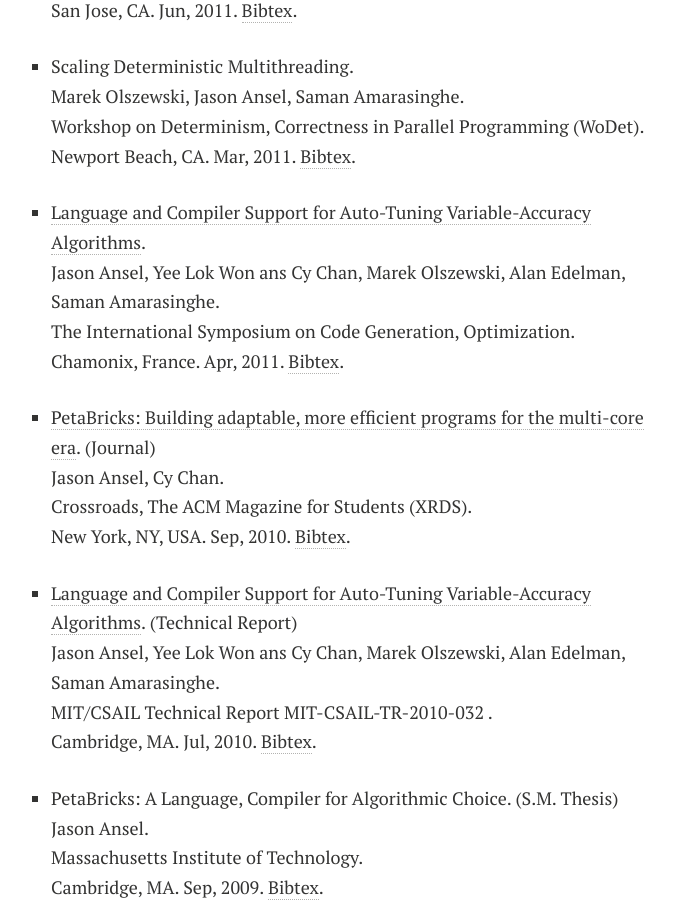
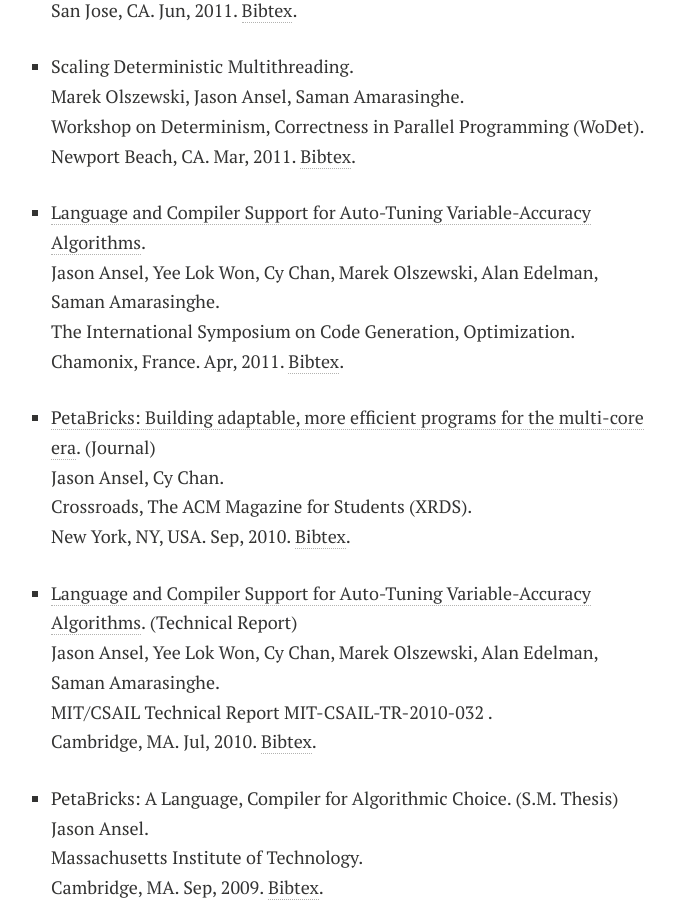
Before and after one commit to jansel/jansel.github.io, a Jekyll site: the page built from publications.md, in a window 1280 px wide and 900 px high, scrolled down 1977 px. Shown: the whole window, without its empty margins (309-984 px from the left). Built offline with Jekyll 4.4.1, drawn with Linux system fonts in a browser that asks for light colours; nearby versions of some CDN libraries; Markdown is read by kramdown in place of the engine named in the settings.

```diff
--- a/_config.yml
+++ b/_config.yml
@@ -14,7 +14,7 @@ owner:
   twitter:
   facebook:
   github: jansel
-  linkedin:
+  linkedin: jansel
   instagram:
   lastfm:
   tumblr:
--- a/publications.md
+++ b/publications.md
@@ -7,6 +7,7 @@ pubs:
     author: "Jason Ansel, Shoaib Kamil, Kalyan Veeramachaneni, Jonathan Ragan-Kelley, Jeffrey Bosboom, Una-May O'Reilly, Saman Amarasinghe"
     title: "OpenTuner: An Extensible Framework for Program Autotuning"
     url: "http://groups.csail.mit.edu/commit/papers/2014/ansel-pact14-opentuner.pdf"
+    slides: "http://groups.csail.mit.edu/commit/papers/2014/ansel-pact14-opentuner-slides.pdf"
     keywords: "OpenTuner"
     month: "August"
     year: "2014"
@@ -120,7 +121,7 @@ pubs:
 
   - key: "ansel:cgo:2011"
     title: "Language and Compiler Support for Auto-Tuning Variable-Accuracy Algorithms"
-    author: "Jason Ansel, Yee Lok Won ans Cy Chan, Marek Olszewski, Alan Edelman, Saman Amarasinghe"
+    author: "Jason Ansel, Yee Lok Won, Cy Chan, Marek Olszewski, Alan Edelman, Saman Amarasinghe"
     booktitle: "The International Symposium on Code Generation, Optimization"
     address: "Chamonix, France"
     month: "Apr"
@@ -145,7 +146,7 @@ pubs:
     year: "2010"
 
   - key: "ansel:mitcsail-tr:2010"
-    author: "Jason Ansel, Yee Lok Won ans Cy Chan, Marek Olszewski, Alan Edelman, Saman Amarasinghe"
+    author: "Jason Ansel, Yee Lok Won, Cy Chan, Marek Olszewski, Alan Edelman, Saman Amarasinghe"
     month: "Jul"
     year: "2010"
     title: "Language and Compiler Support for Auto-Tuning Variable-Accuracy Algorithms"
```
Also changed, not shown: index.md (+1 -1 lines), images/jasonansel3.jpg (added).
